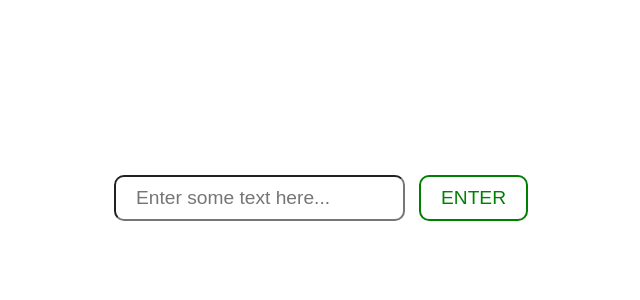
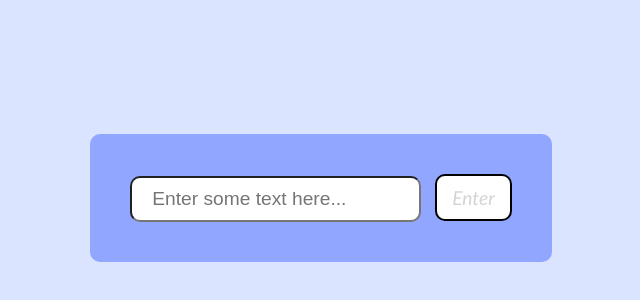
Before and after one commit to zainab-a1/Project-4, a plain HTML site: page index.htm in a window 1280 px wide. Shown: the part 210-510 px from the top of the page, without its empty margins (319-959 px from the left). Drawn offline with Linux system fonts and the light colour scheme.

Commit message:
Added some changes

```diff
--- a/index.htm
+++ b/index.htm
@@ -10,15 +10,15 @@
 <body>
     <!-- PROJECT TO DO LIST -->
 
-    <div class="conatiner">
+    <div class="container">
         <div id="task-container">
             <input type="text" placeholder="Enter some text here..." id="input-task">
-            <button id="add-task">ENTER</button>
+            <button id="add-task">Enter</button>
 
         </div>
     </div>
 
-
+    <!-- Javascript Link -->
     <script src="project.js"></script>
 
 </body>
--- a/project.js
+++ b/project.js
@@ -42,6 +42,8 @@ addTask.addEventListener('click', function(){
     inputTask.value = "";
 
 
+// CHECK BUTTON
+
     checkButton.addEventListener('click', function(){
 
 
@@ -56,7 +58,7 @@ addTask.addEventListener('click', function(){
 
     });
 
-
+// DELETE BUTTON
     deleteButton.addEventListener('click', function(e){
 
         let target = e.target;
@@ -67,6 +69,7 @@ addTask.addEventListener('click', function(){
 
     });
 
+    // EDIT BUTTON
     editButton.addEventListener('click', function(e) {
 
         let target = e.target;
--- a/style.css
+++ b/style.css
@@ -1,16 +1,21 @@
 
 body {
     height: 100vh;
-    background: linear-gradient();
-    /* background: url(photo.jpg) no-repeat center center/cover; */
+    background: #dbe4ff;
     display: flex;
     justify-content: center;
     align-items: center;
 }
 
+.container {
+    padding: 40px;
+    background-color: #91a7ff;
+    border-radius: 10px;
+}
 #add-task-container {
     width: 350px;
     padding: 20px 10px;
+    margin-bottom: 10px;
     background: #fff;
     border-radius: 20px;
     box-shadow: 0 0 3px;
@@ -21,7 +26,6 @@ input {
     margin-right: 10px;
     border-radius: 10px;
     font-size: 1.2rem;
-    /* padding: 5px; */
     padding: 10px 20px;
 }
 
@@ -29,15 +33,17 @@ input {
     flex: 1;
     transition: 0.3s;
     font-size: 1.2rem;
-    padding: 10px 20px;
+    padding: 10px 15px;
     background-color: #fff;
-    color: green;
-    border: green solid 2px;
+    color: lightgray;
+    font-style: italic;
+    border: black solid 2px;
     border-radius: 10px;
+    font-family:'Trebuchet MS', 'Lucida Sans Unicode', 'Lucida Grande', 'Lucida Sans', Arial, sans-serif;
 }
 
 #add-task:hover {
-    background-color: green;
+    background-color: #748ffc;
     color: #fff;
 }
 
@@ -48,8 +54,8 @@ input {
     background-color: #fff;
     border-radius: 10px;
     box-shadow: 0 0 3px;
-    padding: 5px;
-    margin-bottom: 5px;
+    padding: 3px;
+    margin-top: 20px;
     display: flex;
     justify-content: space-between;
 
@@ -59,8 +65,9 @@ input {
     list-style: none;
     flex: 4;
     padding: 5px;
-    font-size: 1.3rem;
+    font-size: 1.1rem;
     margin: 10px;
+    font-family:'Trebuchet MS', 'Lucida Sans Unicode', 'Lucida Grande', 'Lucida Sans', Arial, sans-serif;
 
 }
 
@@ -69,6 +76,7 @@ input {
     border-radius: 10px;
     background-color: #fff;
     cursor: pointer;
+    font-family:'Trebuchet MS', 'Lucida Sans Unicode', 'Lucida Grande', 'Lucida Sans', Arial, sans-serif;
 
 }
 
@@ -76,11 +84,13 @@ input {
     color: orange;
     margin-right: 5px;
     border: solid 2px orange;
-    font-size: 1.5rem;
+    font-size: 1.3rem;
+    padding: 5px;
 }
 
 .task .deleteTask {
     color: red;
+    margin-right: 5px;
     border: solid 2px red;
     font-size: 1.3rem;
 }
```
